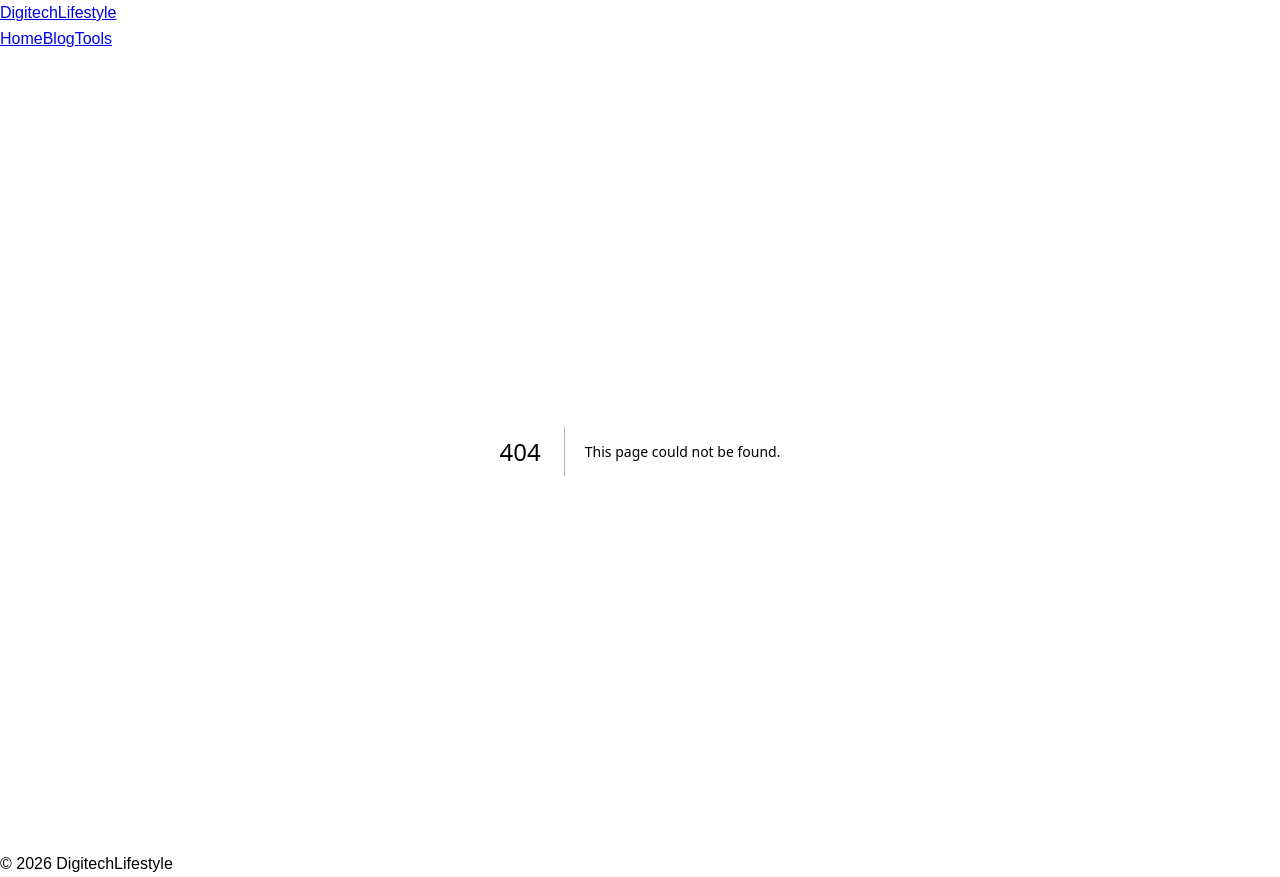
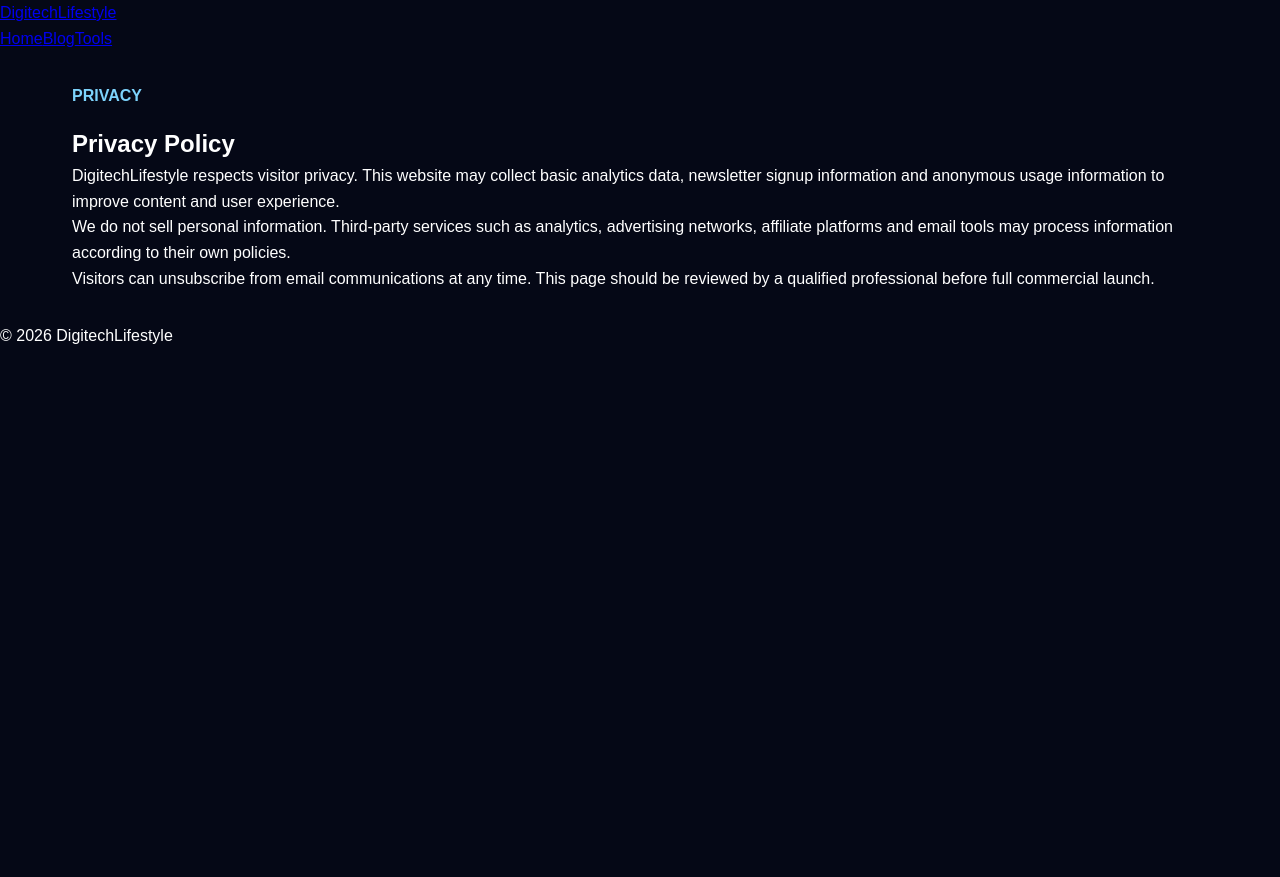
Before and after one commit to digitechlifestyle/digitechlifestyle-ai-launchpad-business, a Next.js app: page /privacy in a window 1280 px wide. Before the commit this address had no page. After the commit the page ends 800 px from the top, so only its background shows below. Built offline with nearby package versions, Linux system fonts and the light colour scheme.

Commit message:
Add privacy policy page

```diff
--- /dev/null
+++ b/app/privacy/page.js
@@ -0,0 +1,24 @@
+export const metadata = {
+  title: 'Privacy Policy | DigitechLifestyle',
+  description: 'Privacy policy for DigitechLifestyle.',
+};
+
+export default function PrivacyPage() {
+  return (
+    <main className="container narrow">
+      <section className="contentPage">
+        <p className="tag">PRIVACY</p>
+        <h1>Privacy Policy</h1>
+        <p>
+          DigitechLifestyle respects visitor privacy. This website may collect basic analytics data, newsletter signup information and anonymous usage information to improve content and user experience.
+        </p>
+        <p>
+          We do not sell personal information. Third-party services such as analytics, advertising networks, affiliate platforms and email tools may process information according to their own policies.
+        </p>
+        <p>
+          Visitors can unsubscribe from email communications at any time. This page should be reviewed by a qualified professional before full commercial launch.
+        </p>
+      </section>
+    </main>
+  );
+}
```
